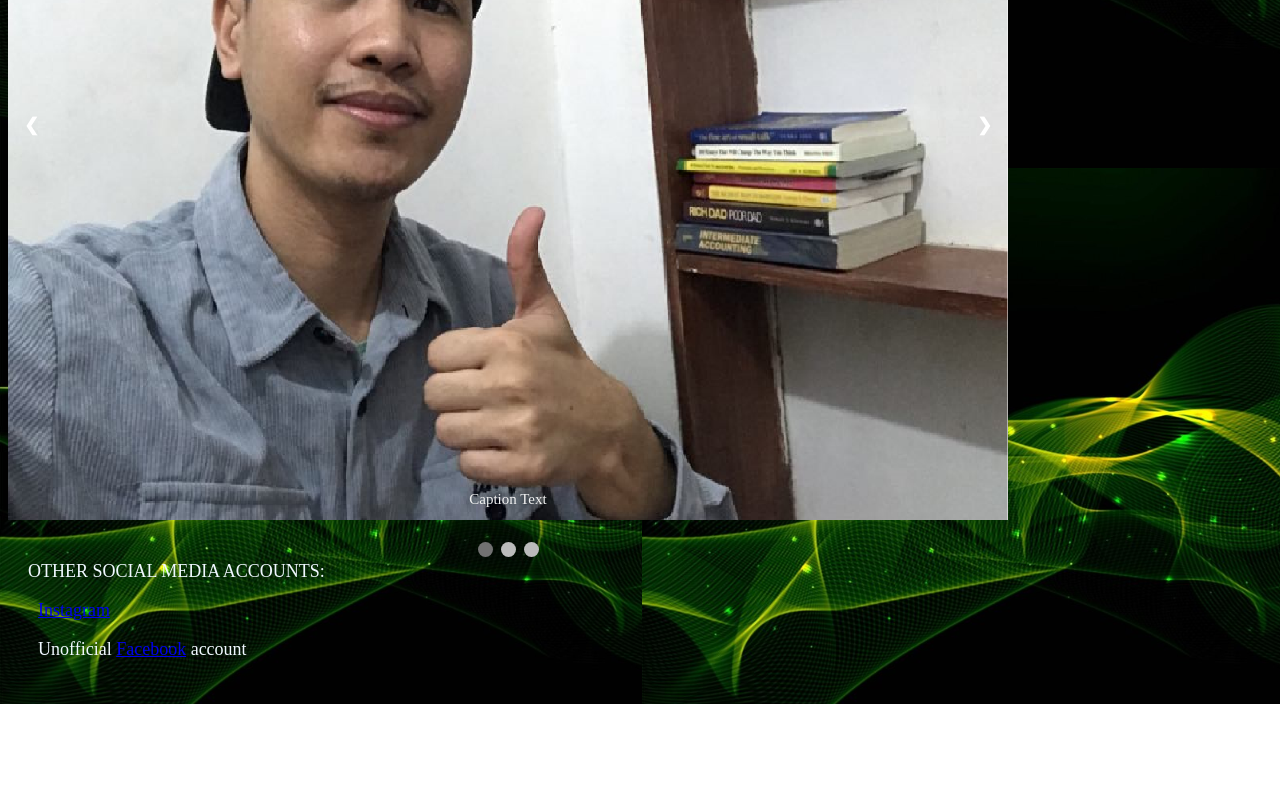
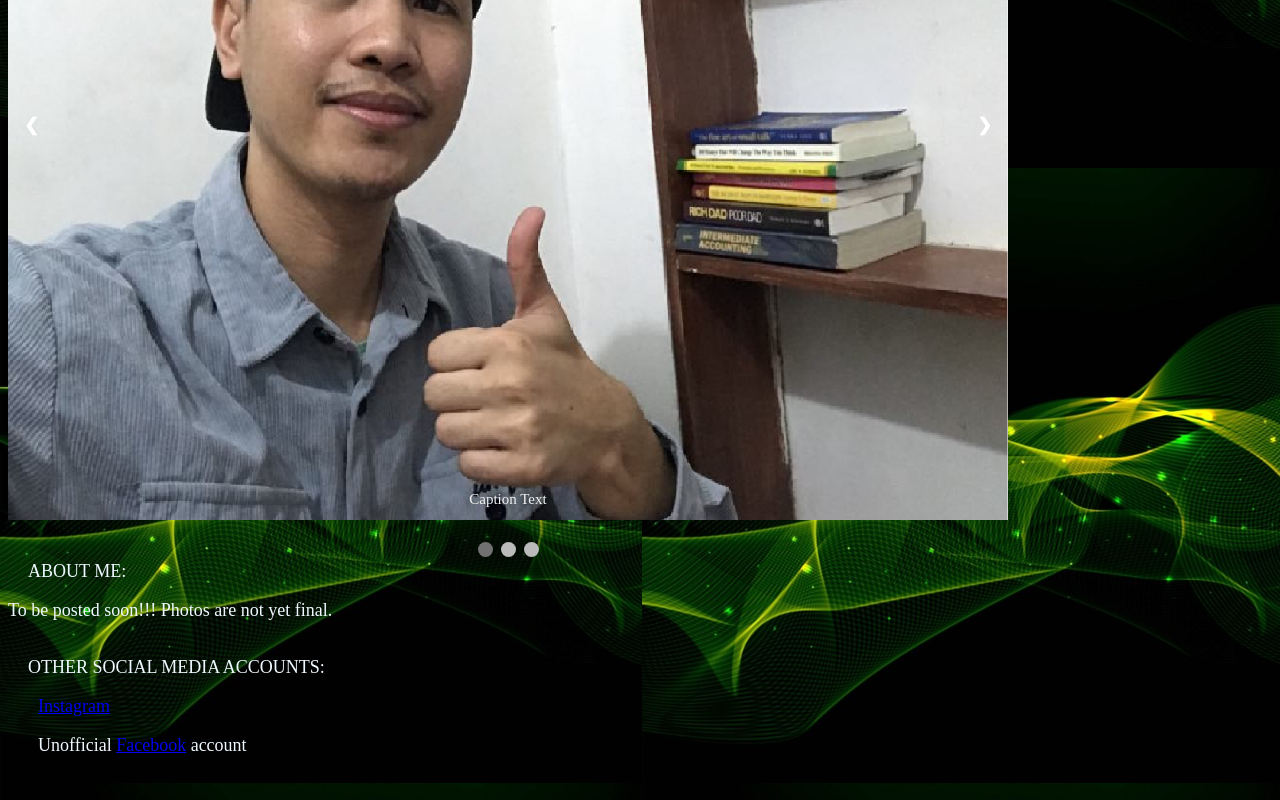
Before and after one commit to craldkadi/kcaarldee, a plain HTML site: page index.html in a window 1280 px wide. Shown: the part 447-1247 px from the top of the page. Before the commit the page ends 1151 px from the top, so only its background shows below. Drawn offline with Linux system fonts and the light colour scheme.

Commit message:
index.html

```diff
--- a/index.html
+++ b/index.html
@@ -162,6 +162,10 @@
 
             </div>
             <div3>
+                <p style="margin-left: 20px;">ABOUT ME:<br>
+                    <p>To be posted soon!!! Photos are not yet final.</p>
+                </p><br>
+
                 <p style="margin-left: 20px;">OTHER SOCIAL MEDIA ACCOUNTS:
                     <a href="https://www.instagram.com/kcaarl_deterala?igsh=dGVpbmZqaHJ4emk1"><p style="margin-left: 30px;">Instagram</p></a>
                     <p style="margin-left: 30px;">Unofficial <a href="https://www.facebook.com/share/1EhVLnEjC3/?mibextid=wwXIfr">Facebook</a> account</p>
```
